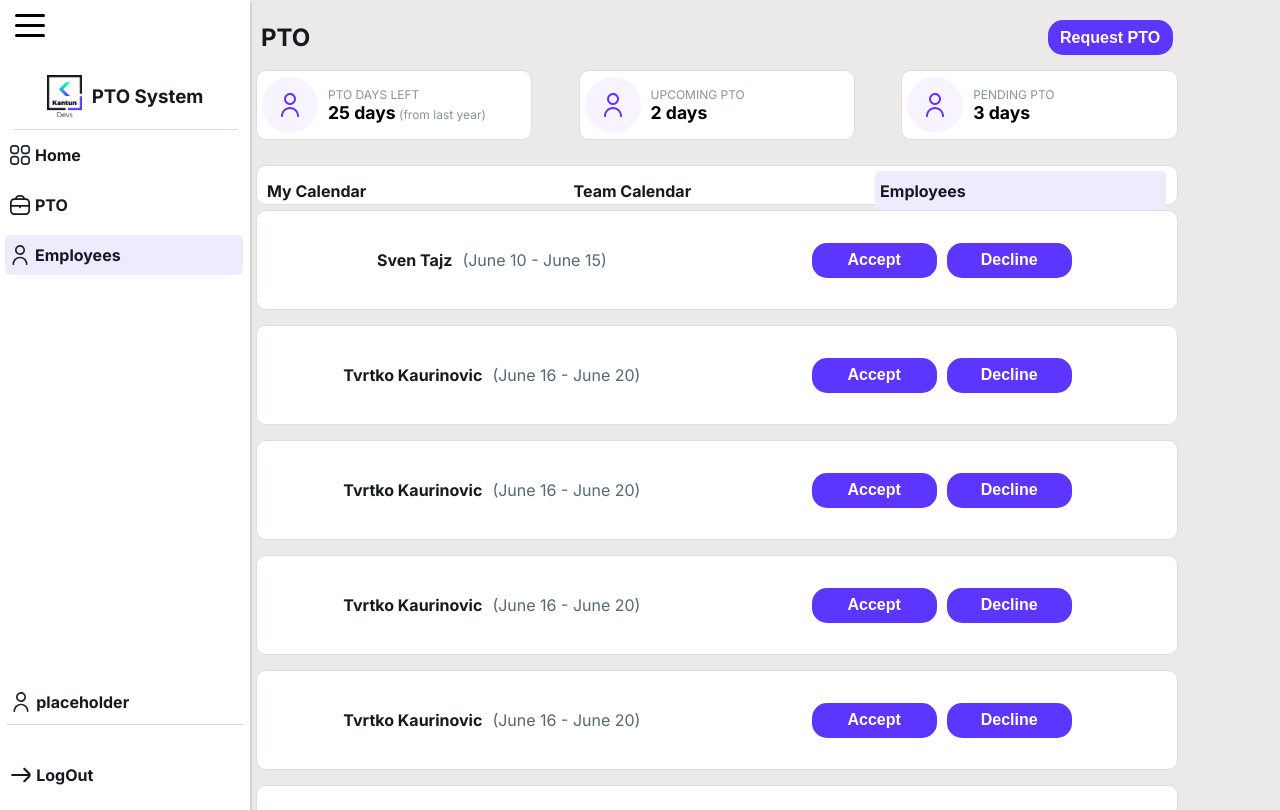
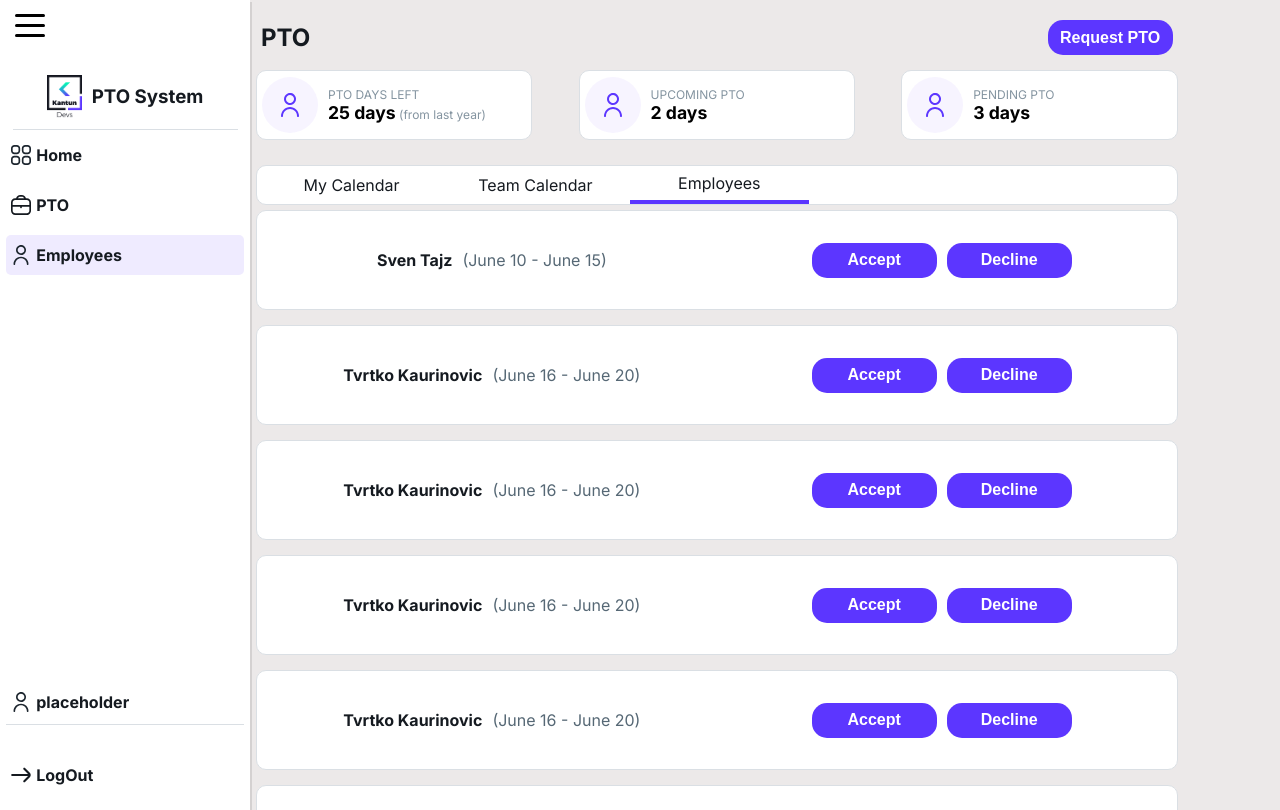
Before and after one commit to Sventajz/vacation-calendar, a Next.js app: page /dashboard/employees in a window 1280 px wide. Built offline with nearby package versions, Linux system fonts and the light colour scheme.

Commit message:
Changed the display of the selection banner for selecting My Calendar/ Team Calendar/ Employees under components/SelectionBanner Component

```diff
--- a/src/app/globals.css
+++ b/src/app/globals.css
@@ -85,7 +85,7 @@ body {
   overflow-x: hidden;
 }
 
-ul{
+ul {
   list-style-type: none;
 }
 
--- a/src/components/SelectionBanner/index.js
+++ b/src/components/SelectionBanner/index.js
@@ -1,29 +1,32 @@
 "use client";
 import { StyledLink } from "../Sidebar/styled";
-import { SideBarButtons } from "../Sidebar/styled";
 import { usePathname } from "next/navigation";
-import { SelectionBannerWrapper } from "./styled";
+import { SelectionBannerWrapper, SelectionLinkWrapper } from "./styled";
 
-export default function SelectionBanner({ isOpen = true }) {
+export default function SelectionBanner({}) {
   const pathname = usePathname();
-
   return (
     <SelectionBannerWrapper>
-      <StyledLink href="/dashboard/pto">
-        <SideBarButtons $active={pathname === "/dashboard/pto"}>
-          {isOpen && <span>My Calendar</span>}
-        </SideBarButtons>
-      </StyledLink>
-      <StyledLink href="/dashboard/pto">
-        <SideBarButtons $active={pathname === "/dashboard/pto"}>
-          {isOpen && <span>Team Calendar</span>}
-        </SideBarButtons>
-      </StyledLink>
-      <StyledLink href="/dashboard/employees">
-        <SideBarButtons $active={pathname === "/dashboard/employees"}>
-          {isOpen && <span>Employees</span>}
-        </SideBarButtons>
-      </StyledLink>
+      <SelectionLinkWrapper>
+        <StyledLink
+          href={"/dashboard/pto"}
+          $active={pathname === "/dashboard/pto"}
+        >
+          My Calendar
+        </StyledLink>
+        <StyledLink
+          href={"/dashboard/pto"}
+          $active={pathname === "/dashboard/pto"}
+        >
+          Team Calendar
+        </StyledLink>
+        <StyledLink
+          href={"/dashboard/employees"}
+          $active={pathname === "/dashboard/employees"}
+        >
+          Employees
+        </StyledLink>
+      </SelectionLinkWrapper>
     </SelectionBannerWrapper>
   );
 }
--- a/src/components/SelectionBanner/styled.js
+++ b/src/components/SelectionBanner/styled.js
@@ -6,5 +6,14 @@ export const SelectionBannerWrapper = styled.div`
   border: 1px solid #dadfe4;
   width: 100%;
   height: 40px;
+`;
+
+export const SelectionLinkWrapper = styled.div`
+  width: 60%;
   display: flex;
+  height: 100%;
+  justify-content: space-between;
+  align-items: center;
+  padding-left: 5px;
+  gap: 5px;
 `;
--- a/src/components/Sidebar/styled.js
+++ b/src/components/Sidebar/styled.js
@@ -48,6 +48,7 @@ export const SideBarButtons = styled.li`
     background-color: #efebff;
     transition: 0.5s;
   }
+
   ${({ $active }) =>
     $active &&
     css`
@@ -84,6 +85,16 @@ export const UserControls = styled.div`
 
 export const StyledLink = styled(Link)`
   width: 100%;
+  height: 100%;
+  display: flex;
+  justify-content: center;
+  align-items: center;
+
+  ${({ $active }) =>
+    $active &&
+    css`
+      border-bottom: 4px solid #5c36ff;
+    `}
 `;
 
 export const HamburgerButton = styled.button`
```
